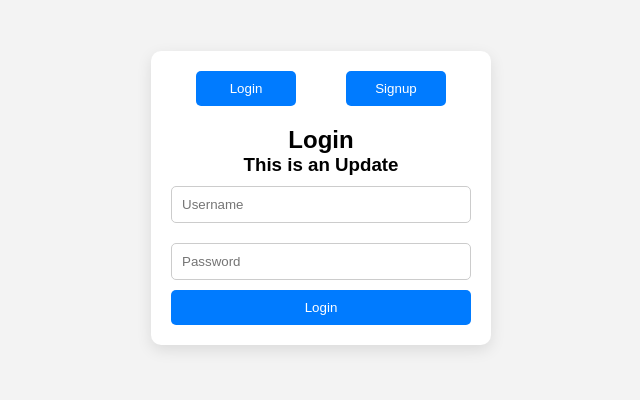
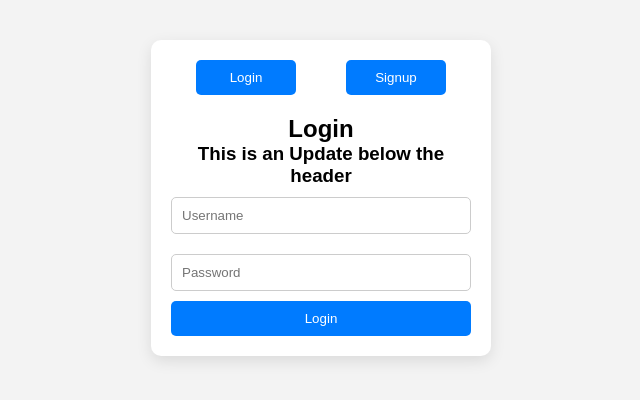
Before and after one commit to gideonadjei94/my_first_git, a plain HTML site: page index.html in a window 1280 px wide. Shown: the part 202-602 px from the top of the page, without its empty margins (319-959 px from the left). Drawn offline with Linux system fonts and the light colour scheme.

Commit message:
Extension in h3

```diff
--- a/index.html
+++ b/index.html
@@ -21,7 +21,7 @@
         <!-- Login Form -->
         <form id="login-form" class="form">
           <h2>Login</h2>
-          <h3>This is an Update</h3>
+          <h3>This is an Update below the header</h3>
           <input type="text" placeholder="Username" required />
           <input type="password" placeholder="Password" required />
           <button type="submit">Login</button>
```
